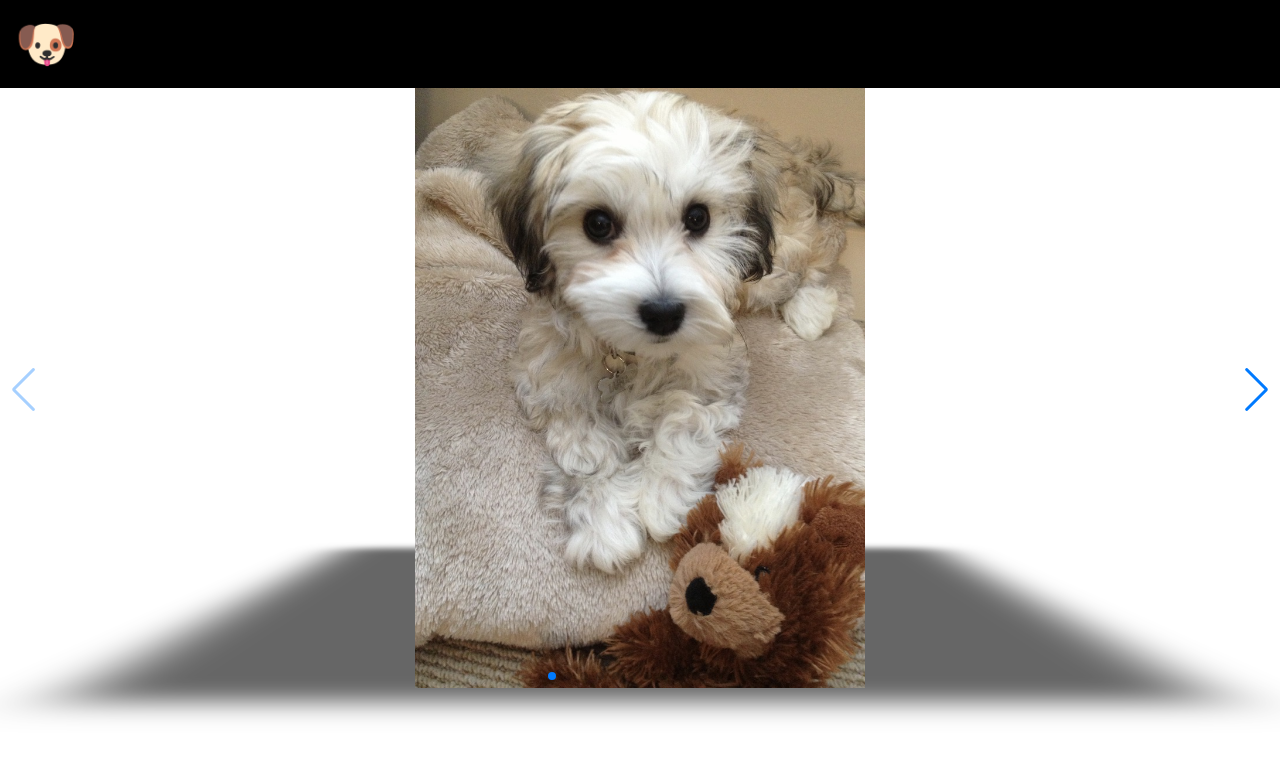
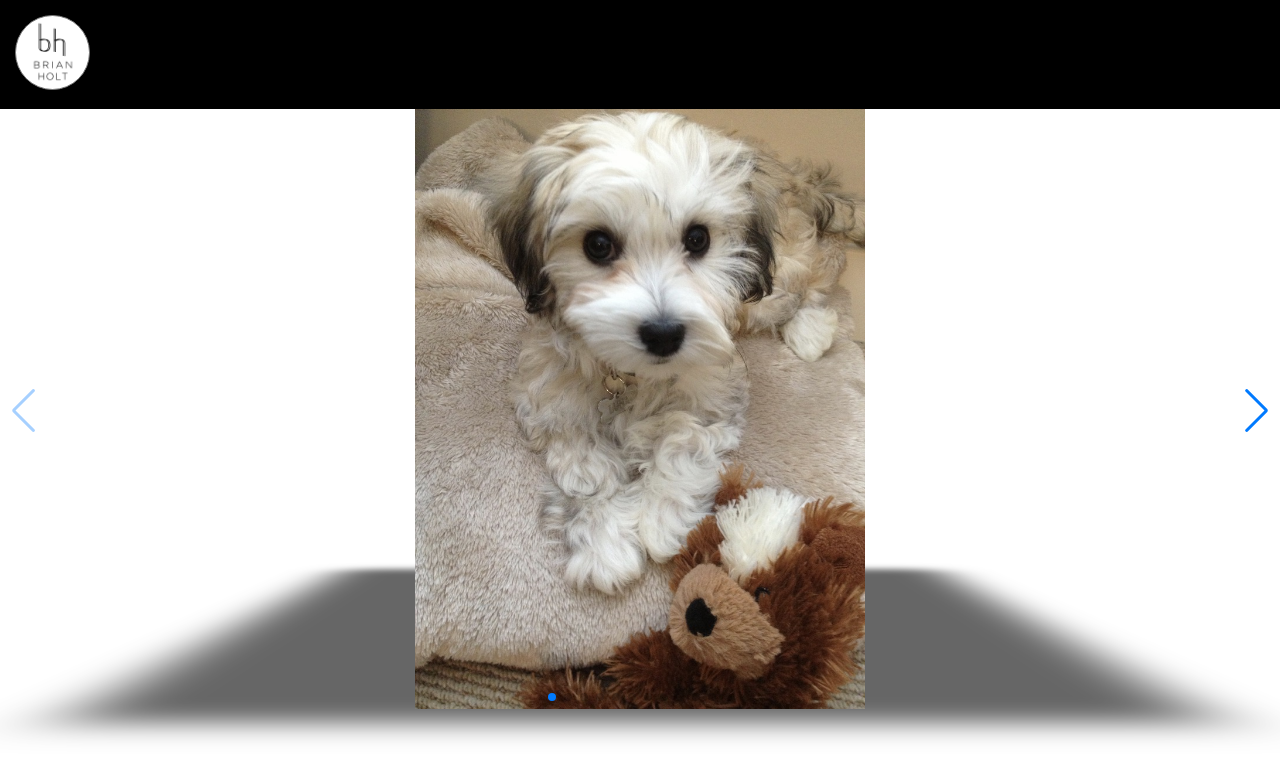
Before and after one commit to Antriksha314/image-gallery, a plain HTML site: page with-swiper/index.html in a window 1280 px wide. Drawn offline with nearby package versions, Linux system fonts and the light colour scheme.

Commit message:
Brand image

```diff
--- a/with-swiper/css/style.css
+++ b/with-swiper/css/style.css
@@ -70,4 +70,9 @@ body {
   cursor: grab;
   position: relative;
   z-index: 10;
+  background-color: white;
+  border-radius: 50%;
+  width: 75px;
+  height: 75px;
+  border: 1px solid #777;
 }
--- a/with-swiper/index.html
+++ b/with-swiper/index.html
@@ -1,25 +1,21 @@
 <!DOCTYPE html>
 <html lang="en">
+
 <head>
   <meta charset="UTF-8" />
   <meta name="viewport" content="width=device-width, initial-scale=1.0" />
   <title>Swiper Gallery</title>
-    <link
-      rel="stylesheet"
-      href="https://cdn.jsdelivr.net/npm/swiper@11/swiper-bundle.min.css"
-    />
+  <link rel="stylesheet" href="https://cdn.jsdelivr.net/npm/swiper@11/swiper-bundle.min.css" />
   <link rel="stylesheet" href="css/style.css" />
 
   <script defer src="https://unpkg.com/popmotion@8.5.0/dist/popmotion.js"></script>
-    <script
-      defer
-      src="https://cdn.jsdelivr.net/npm/swiper@11/swiper-bundle.min.js"
-    ></script>
+  <script defer src="https://cdn.jsdelivr.net/npm/swiper@11/swiper-bundle.min.js"></script>
   <script defer src="js/index.js"></script>
 </head>
+
 <body>
   <nav class="main-nav">
-        <h1 class="brand">🐶</h1>
+      <img class="brand" alt="logo" src="../images/bh.png" />
   </nav>
   <div class="swiper-container">
     <div class="swiper-wrapper">
@@ -48,4 +44,5 @@
     <div class="swiper-button-next"></div>
   </div>
 </body>
+
 </html>
```
Lines whose indentation alone changed are shown as unchanged.
